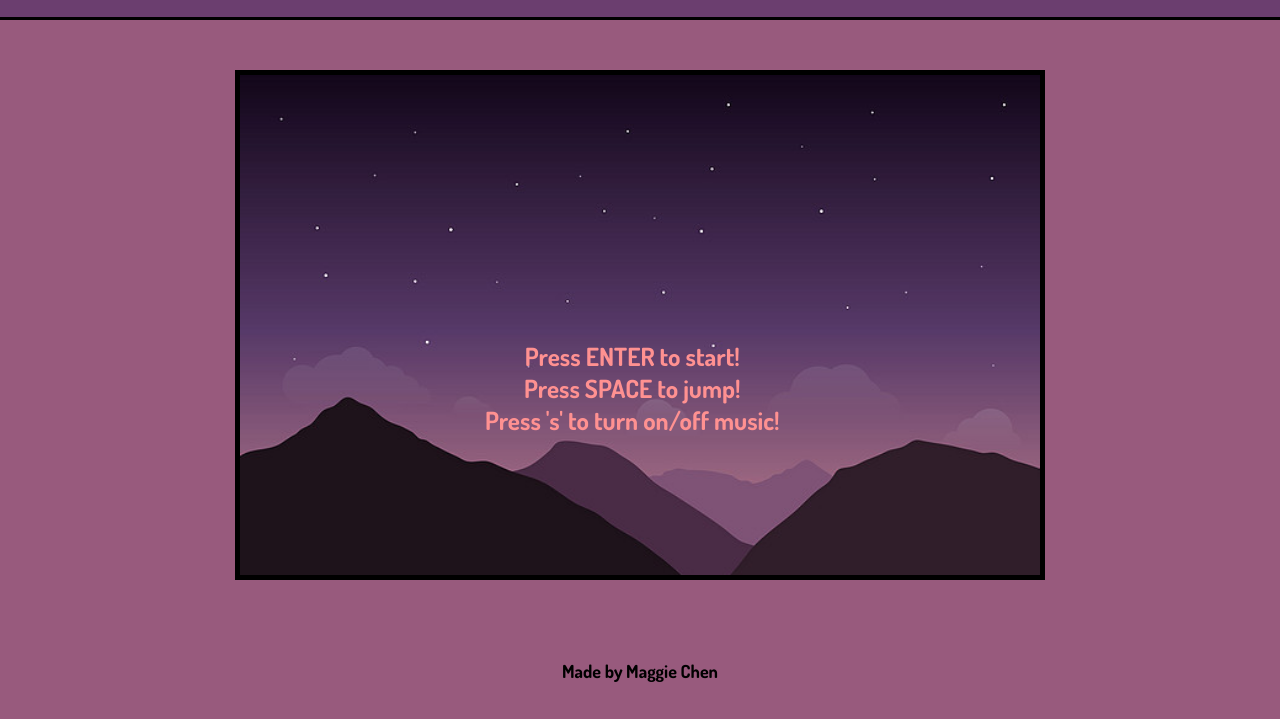
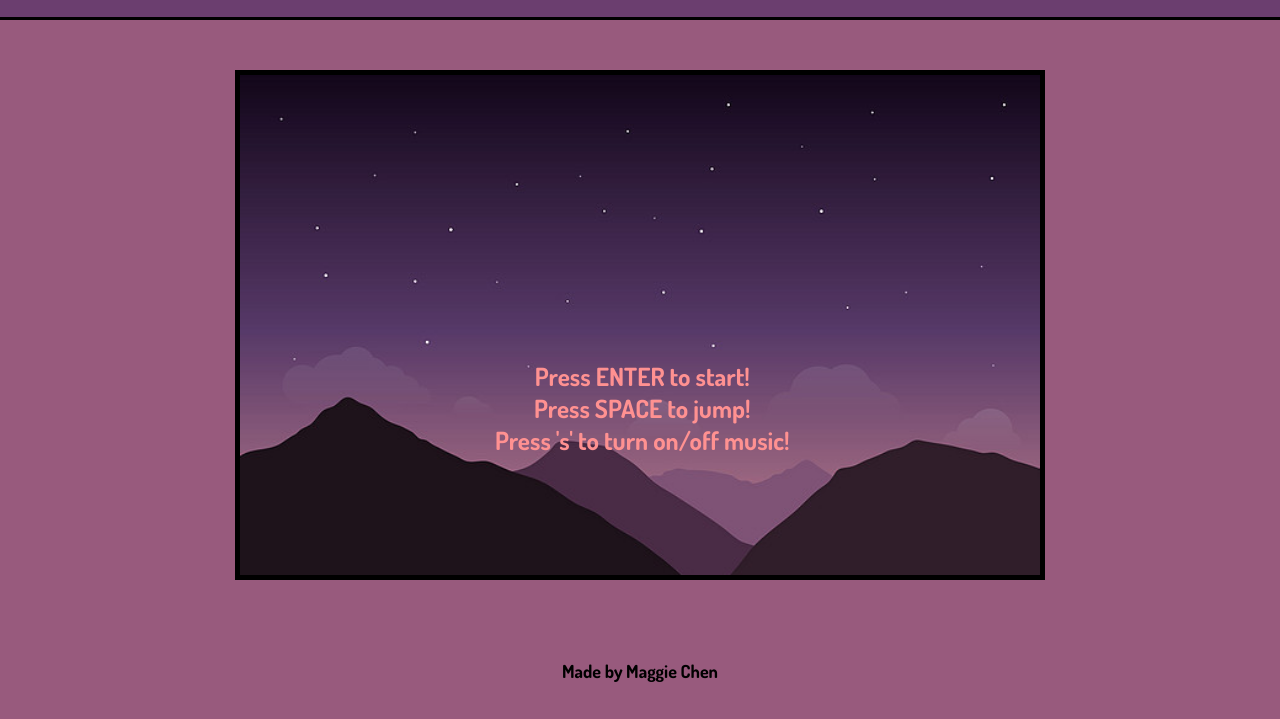
Before and after one commit to maggiecs/JustRun, a website built with webpack: page index.html in a window 1280 px wide. Shown: the part 81-800 px from the top of the page. Built offline with nearby package versions, Linux system fonts and the light colour scheme.

Commit message:
Update css

```diff
--- a/css/style.css
+++ b/css/style.css
@@ -71,8 +71,8 @@ body {
   font-size: 25px;
   position: absolute;
   z-index: 1;
-  left: 300;
-  top: 320;
+  left: 310;
+  top: 340;
   text-align: center;
   color: #ff9191;
 }
```
